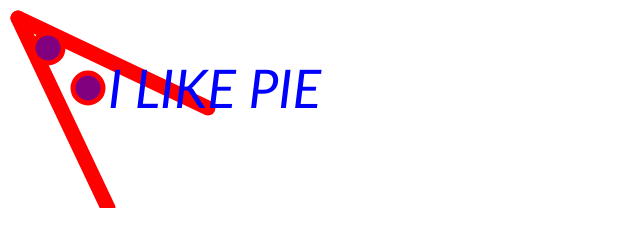
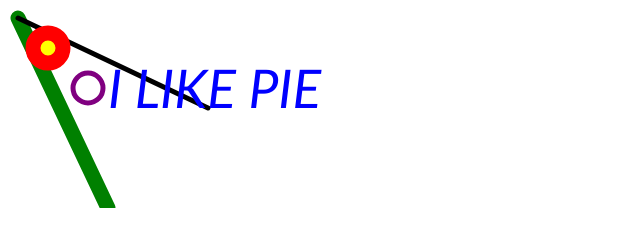
Before and after one commit to mullinat/LearningCanvas, a plain HTML site: page BuildMyFunctions/index.html in a window 1280 px wide. Shown: the whole page, without its empty margins (0-640 px from the left). Drawn offline with Linux system fonts and the light colour scheme.

Commit message:
The function for Lines and Circles are mostly done next step is to add more functionality to the function that writes text

```diff
--- a/BuildMyFunctions/index.html
+++ b/BuildMyFunctions/index.html
@@ -3,26 +3,51 @@
 
 <head>
     <script>
-        function drawLine(xpos1, ypos1, xpos2, ypos2) {
+        function drawLine(xpos1, ypos1, xpos2, ypos2, width, color, cap) {
             var temp_line = canvas.getContext('2d');
-            temp_line.beginPath(); //declare that the line wants to be drawn
-            //(horizontal, vertical from top)
-            temp_line.moveTo(xpos1, ypos1); //first point
-            temp_line.lineTo(xpos2, ypos2); //second point
-            temp_line.lineWidth = 15; //line width
-            temp_line.strokeStyle = '#ff0000'; //line color
-            temp_line.lineCap = 'round'; // line cap 'butt' and 'square also work'
-            temp_line.stroke(); //actually draw whatever you want to draw
+            temp_line.beginPath();
+            temp_line.moveTo(xpos1, ypos1);
+            temp_line.lineTo(xpos2, ypos2);
+            if (width == undefined) {
+                temp_line.lineWidth = 5;
+            } else {
+                temp_line.lineWidth = width;
+            }
+            if (color == undefined) {
+                temp_line.strokeStyle = 'black';
+            } else {
+                temp_line.strokeStyle = color;
+            }
+            if (cap == undefined) { //this part does not seem to work currently
+                temp_line.lineCap = cap; //'butt' and 'square also work'
+            } else {
+                temp_line.lineCap = 'round';
+            }
+            temp_line.stroke();
         }
 
-        function drawCircle(centerX, centerY, radius) {
-            var temp_circle = canvas.getContext('2d'); //declare that we can draw a line
-            temp_circle.beginPath(); //declare that the circle wants to be drawn
+        function drawCircle(centerX, centerY, radius, width, color, fill, fill_color) {
+            var temp_circle = canvas.getContext('2d');
+            temp_circle.beginPath();
             temp_circle.arc(centerX, centerY, radius, 0, 2 * Math.PI, false);
-            temp_circle.fillStyle = 'purple'; //say we want to full the circle green
-            temp_circle.fill(); //actually fill the circle green
-            temp_circle.lineWidth = 5; //set the line width of the circle
-            temp_circle.strokeStyle = 'red'; //change the color of the line drawing the circle
+            if (width == undefined) {
+                temp_circle.lineWidth = 5;
+            } else {
+                temp_circle.lineWidth = width;
+            }
+            if (color == undefined) {
+                temp_circle.strokeStyle = 'purple';
+            } else {
+                temp_circle.strokeStyle = color;
+            }
+            if (fill == true) {
+                if (fill_color == undefined) {
+                    temp_circle.fillStyle = 'yellow';
+                } else {
+                    temp_circle.fillStyle = fill_color;
+                }
+                temp_circle.fill();
+            }
             temp_circle.stroke();
         }
 
@@ -39,9 +64,9 @@
     <script>
         var canvas = document.getElementById('myCanvas');
         var context = canvas.getContext('2d');
-        drawLine(10, 10, 100, 200);
+        drawLine(10, 10, 100, 200, 15, "green", "butt");
         drawLine(10, 10, 200, 100);
-        drawCircle(40, 40, 15);
+        drawCircle(40, 40, 15, 15, "red", true, "yellow");
         drawCircle(80, 80, 15);
         writeText("I LIKE PIE", 100, 100);
     </script>
```
Also changed, not shown: 1 other file.
